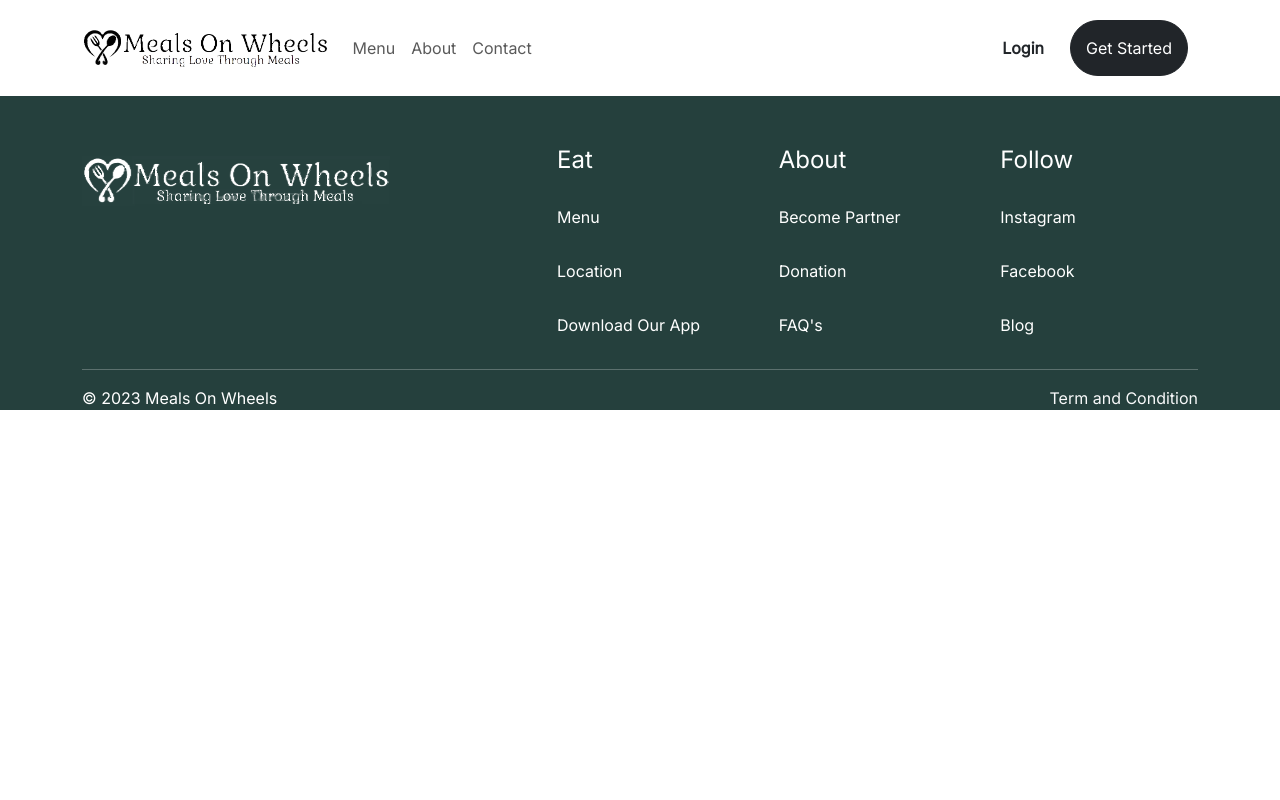
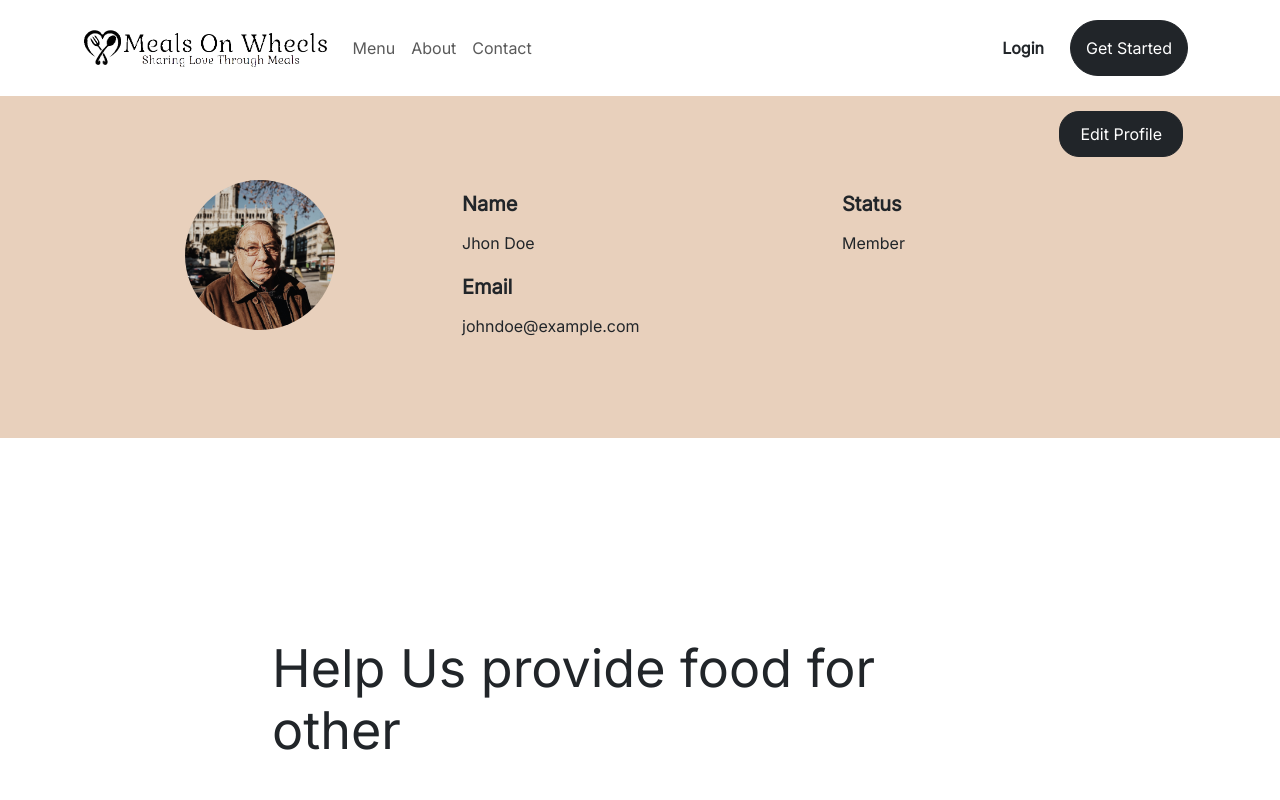
Before and after one commit to RyanRizaldy/MealsOnWheels, a React (Create React App) app: page /Donor in a window 1280 px wide. Shown: the top 800 px of the page. Built offline with nearby package versions, Linux system fonts and the light colour scheme.

Commit message:
fake PayPal payment

```diff
--- a/package.json
+++ b/package.json
@@ -7,6 +7,7 @@
     "@fortawesome/free-regular-svg-icons": "^6.4.0",
     "@fortawesome/free-solid-svg-icons": "^6.4.0",
     "@fortawesome/react-fontawesome": "^0.2.0",
+    "@paypal/react-paypal-js": "^8.1.0",
     "@testing-library/jest-dom": "^5.16.5",
     "@testing-library/react": "^13.4.0",
     "@testing-library/user-event": "^13.5.0",
--- a/src/App.css
+++ b/src/App.css
@@ -399,3 +399,7 @@ width: 100%;
   margin-top: 30px;
 }
 }
+/*-------------------- DONOR  --------------------*/
+.donorContainer{
+  margin:200px 0;
+}
--- a/src/App.js
+++ b/src/App.js
@@ -15,6 +15,7 @@ import Volunteer from "./Pages/VolunteerDashboard";
 import Contact from "./Pages/Contact";
 import About from "./Pages/About";
 import Terms from "./Pages/Terms";
+import Donor from './Pages/Donor'
 
 function App() {
   return (
@@ -30,6 +31,7 @@ function App() {
     <Route path="/Login" element={<Login/>}/>
     <Route path="/Driver" element={<Driver/>}/>
     <Route path="/Member" element={<Member/>}/>
+    <Route path="/Donor" element={<Donor/>}/>
     <Route path="/Volunteer" element={<Volunteer/>}/>
     <Route path="/Admin" element={<Admin/>}/>
     <Route path="/Register" element={<Register/>}/>
--- /dev/null
+++ b/src/Pages/Donor.jsx
@@ -0,0 +1,142 @@
+import Container from 'react-bootstrap/Container';
+import Row from 'react-bootstrap/Row';
+import Col from 'react-bootstrap/Col';
+import pic from '../image/fili.jpg';
+import food from '../image/pancake.jpg';
+import { Button } from 'react-bootstrap';
+import  { useState } from 'react';
+import Form from 'react-bootstrap/Form';
+import { PayPalScriptProvider, PayPalButtons } from "@paypal/react-paypal-js";
+
+function Donor(){
+    const [isEditMode, setIsEditMode] = useState(false);
+  const [userInfo, setUserInfo] = useState({
+    name: 'Jhon Doe',
+    email: 'johndoe@example.com',
+    address: '123 main street',
+    phone: '123',
+  });
+
+  const handleToggleEditMode = () => {
+    if (isEditMode) {
+      setIsEditMode(false);
+    } else {
+      setUserInfo((prevUserInfo) => ({
+        ...prevUserInfo,
+        name: document.getElementById('name').textContent,
+        email: document.getElementById('email').textContent,
+        address: document.getElementById('address').textContent,
+        phone: document.getElementById('phone').textContent,
+      }));
+      setIsEditMode(true);
+    }
+  };
+
+  const handleInputChange = (event) => {
+    const { name, value } = event.target;
+    setUserInfo((prevUserInfo) => ({
+      ...prevUserInfo,
+      [name]: value,
+    }));
+  };
+
+  const handleSubmit = (event) => {
+    event.preventDefault();
+    // Perform update logic with userInfo
+    // e.g., send data to server, update database, etc.
+    console.log('Updating user information:', userInfo);
+    setIsEditMode(false); // Exit edit mode after submitting
+  };
+
+  return (
+    <>
+      <div className="userInfoContainer">
+        <Container>
+          <Row>
+
+
+            <Col lg={12} md={12} sm={12} style={{ display:'flex',justifyContent:'flex-end'}} >
+              <Button onClick={handleToggleEditMode} style={{ margin: '15px',borderRadius:'20px',padding:'10px 20px' }} variant='dark'>
+                {isEditMode ? 'View Profile' : 'Edit Profile'}
+              </Button>
+            </Col>
+            <Col lg={4} md={12} sm={12} className="userPic">
+            <img src={pic} alt="Logo" height={"150px"} className='rounded-circle'/>
+            </Col>
+            <Col lg={4} md={6} sm={12}>
+              {isEditMode ? (
+                <Form onSubmit={handleSubmit}>
+                   <div className="userInfo">
+                    <h5>Name</h5>
+                    <Form.Control
+                      type="text"
+                      name="name"
+                      value={userInfo.name}
+                      onChange={handleInputChange}
+                      style={{outline:'none',background: "rgba(0,0,0,0.0)"}}
+                    />
+                  </div>
+                  <div className="userInfo">
+                    <h5>Email</h5>
+                    <Form.Control
+                      type="email"
+                      name="email"
+                      value={userInfo.email}
+                      onChange={handleInputChange}
+                      style={{outline:'none',background: "rgba(0,0,0,0.0)"}}
+                    />
+                  </div>
+
+                  <Button type="submit" variant='dark' style={{marginTop:"20px"}}>Update</Button>
+                </Form>
+              ) : (
+                <>
+                <div className="userInfo">
+                  <h5>Name</h5>
+                  <p id="name">{userInfo.name}</p>
+                </div>
+                <div className="userInfo">
+                  <h5>Email</h5>
+                  <p id="email">{userInfo.email}</p>
+                </div>
+
+                </>
+              )}
+                </Col>
+                <Col lg={4} md={6} sm={12}>
+                <div className='userInfo'>
+                <h5>Status</h5>
+                <p>Member</p>
+                </div>
+                </Col>
+                </Row>
+                </Container>
+                </div>
+
+                <div className='donorContainer'>
+                <Container className='contentTitle' >
+
+                <Row>
+                    <Col lg={2} md={2} sm={2}>
+
+                    </Col>
+                    <Col lg={8} md={8} sm={2} style={{justifyContent:'center'}}>
+                    <h1 style={{fontSize:'52px',marginBottom:'50px'}}>Help Us provide food for other</h1>
+                    <PayPalScriptProvider options={{ clientId: "test" }}  style={{display:'flex',justifyContent:'center',margin:'100px'}}>
+
+                    <PayPalButtons style={{ layout: "horizontal"}} />
+
+                    </PayPalScriptProvider>
+                    </Col>
+                    <Col lg={2} md={2} sm={2}>
+
+                    </Col>
+                </Row>
+
+                </Container>
+                </div>
+
+                </>
+                )
+            }
+            export default Donor;
--- a/src/Pages/DriverDashboard.jsx
+++ b/src/Pages/DriverDashboard.jsx
@@ -131,10 +131,7 @@ function Driver(){
                   <h5>Status</h5>
                   <p>Member</p>
                   </div>
-                  <div className='userInfo'>
-                  <h5>Meal plan active</h5>
-                  <p>Meal plan 1</p>
-                  </div>
+
                   </Col>
                   </Row>
                   </Container>
--- a/src/Pages/MemberDashboard.jsx
+++ b/src/Pages/MemberDashboard.jsx
@@ -6,6 +6,8 @@ import food from '../image/pancake.jpg';
 import { Button } from 'react-bootstrap';
 import  { useState } from 'react';
 import Form from 'react-bootstrap/Form';
+
+import { PayPalScriptProvider, PayPalButtons } from "@paypal/react-paypal-js";
 
 function Member(){
     const [isEditMode, setIsEditMode] = useState(false);
@@ -52,6 +54,10 @@ function Member(){
       <div className="userInfoContainer">
         <Container>
           <Row>
+
+            <PayPalScriptProvider options={{ clientId: "test" }}>
+            <PayPalButtons style={{ layout: "horizontal" }} />
+        </PayPalScriptProvider>
             <Col lg={12} md={12} sm={12} style={{ display:'flex',justifyContent:'flex-end'}} >
               <Button onClick={handleToggleEditMode} style={{ margin: '15px',borderRadius:'20px',padding:'10px 20px' }} variant='dark'>
                 {isEditMode ? 'View Profile' : 'Edit Profile'}
@@ -224,6 +230,7 @@ function Member(){
                 </div>
                 </div>
                 </div>
+
                 </Col>
                 </Row>
                 </Container>
--- a/src/Pages/Partner.jsx
+++ b/src/Pages/Partner.jsx
@@ -132,10 +132,7 @@ function Partner() {
                 <h5>Status</h5>
                 <p>Member</p>
                 </div>
-                <div className='userInfo'>
-                <h5>Meal plan active</h5>
-                <p>Meal plan 1</p>
-                </div>
+
                 </Col>
                 </Row>
                 </Container>
--- a/src/Pages/VolunteerDashboard.jsx
+++ b/src/Pages/VolunteerDashboard.jsx
@@ -131,10 +131,7 @@ function Volunteer(){
                   <h5>Status</h5>
                   <p>Member</p>
                   </div>
-                  <div className='userInfo'>
-                  <h5>Meal plan active</h5>
-                  <p>Meal plan 1</p>
-                  </div>
+
                   </Col>
                   </Row>
                   </Container>
```
Also changed, not shown: 1 other file (tests, documents, lock files or other folders).
